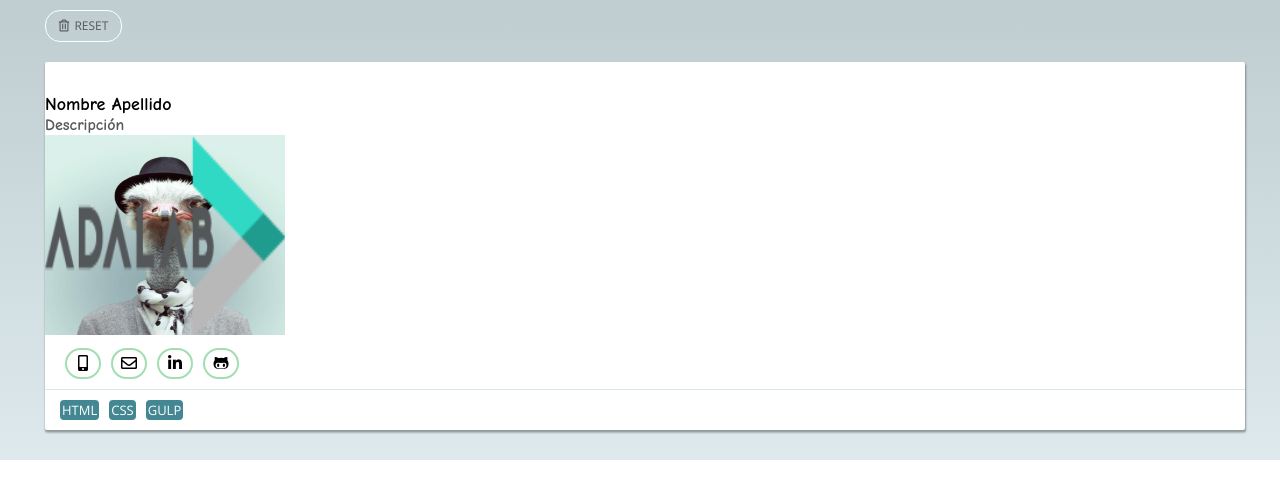
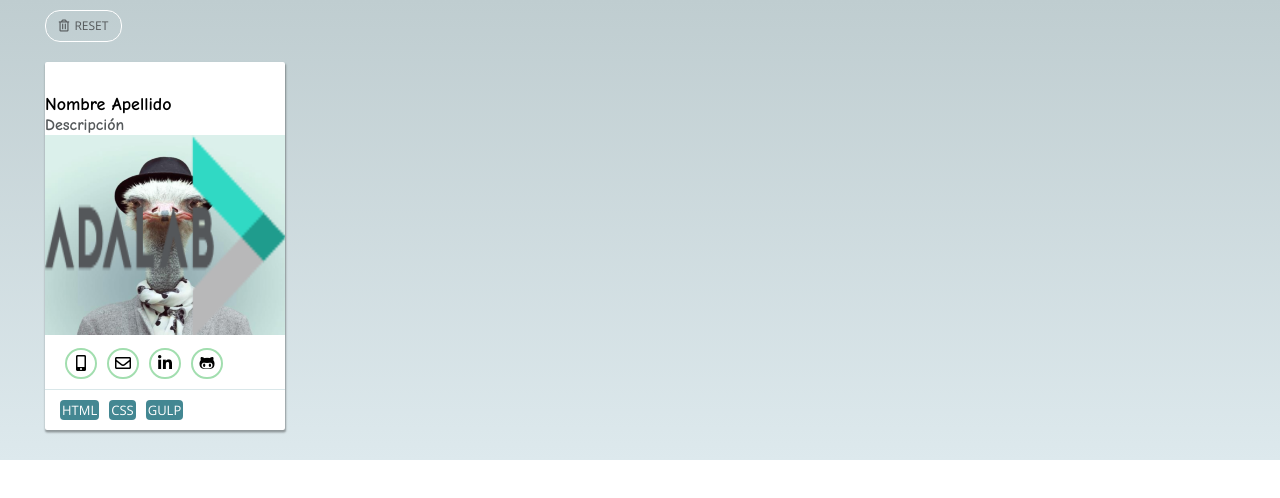
Before and after one commit to Adalab/dorcas-s2-titanium, a website: page visor.html in a window 1280 px wide. Drawn offline with nearby package versions, Linux system fonts and the light colour scheme.

Commit message:
fix: width visor

```diff
--- a/scss/components/_visor.scss
+++ b/scss/components/_visor.scss
@@ -35,6 +35,7 @@
   margin-right: 10px;
 }
 .card {
+  width: 240px;
   background-color: $white;
   border-radius: 2px;
   display: block;
```
Also changed, not shown: css/main.css.
